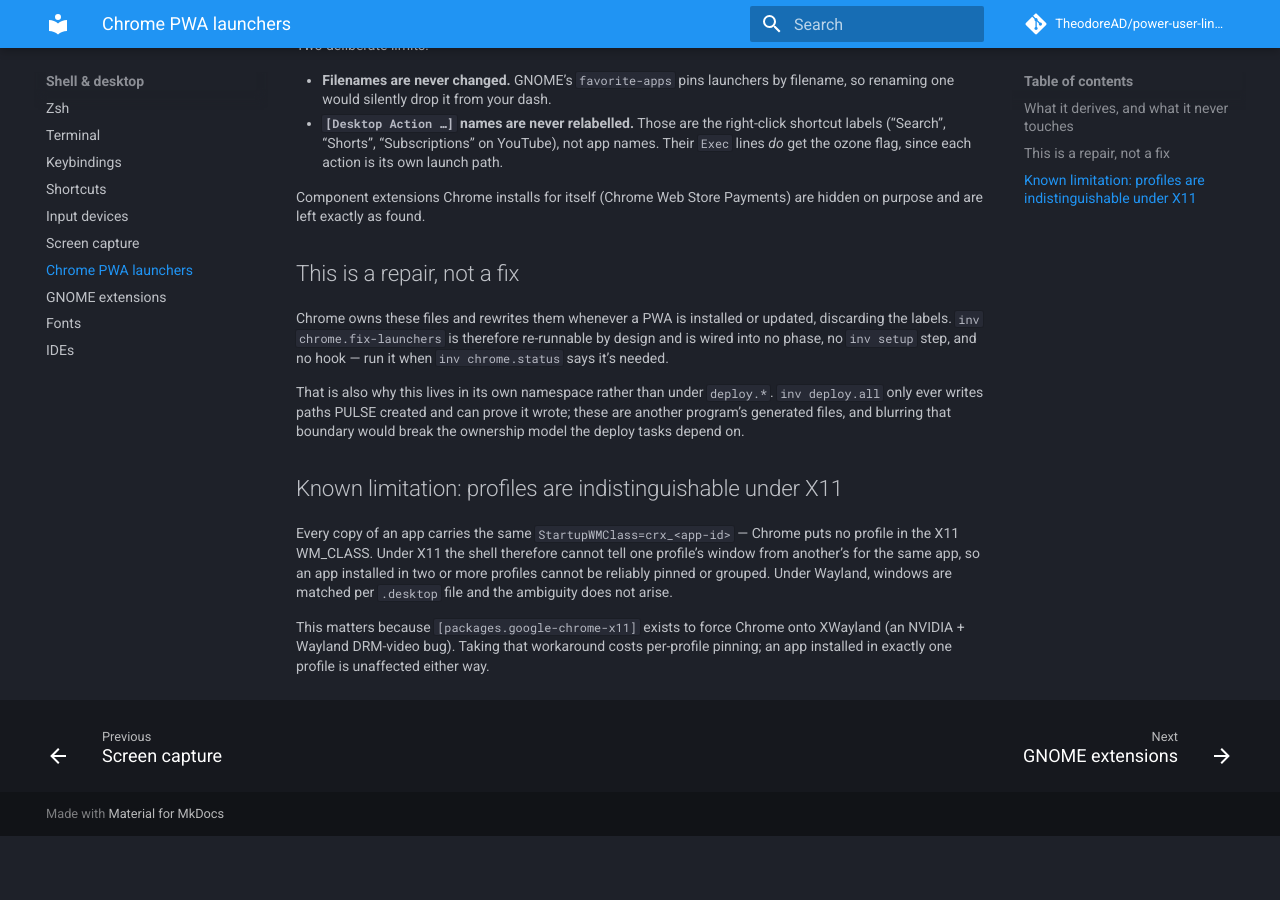
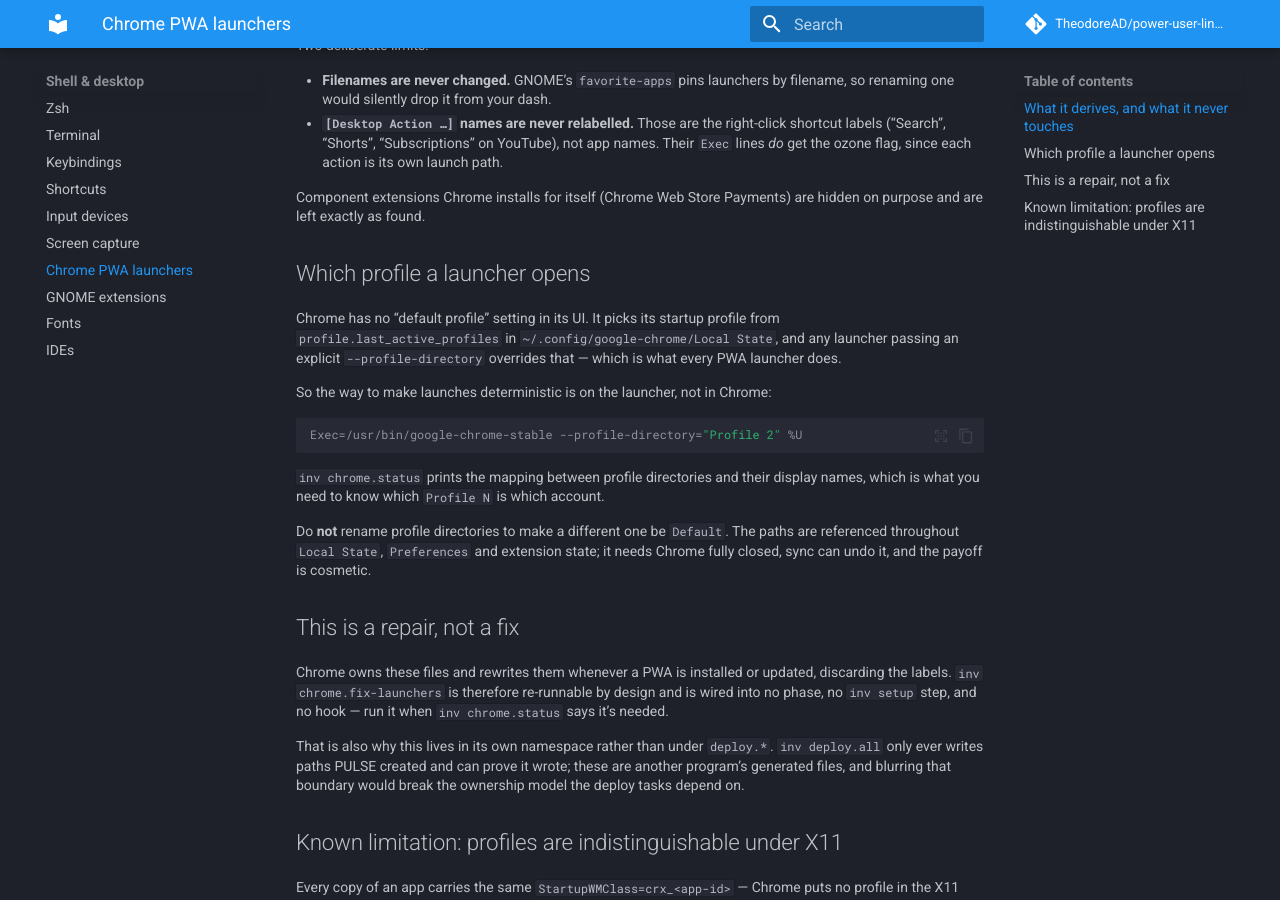
Before and after one commit to TheodoreAD/power-user-linux-setup, an MkDocs documentation site: the page built from docs/chrome.md, in a window 1280 px wide and 900 px high, scrolled down 701 px. Built offline with MkDocs 1.6.1 and Material for MkDocs 9.7.7, drawn with Linux system fonts in a browser that asks for light colours; comment, search, counter and statistics services are not loaded; before the commit the page ends 1537 px from its top, so only the background shows below that.

Commit message:
docs: how Chrome picks a profile, and how to pin a launcher to one
Chrome has no default-profile setting in its UI — it restores
last_active_profiles, and an explicit --profile-directory on the launcher
overrides that. Records the warning too: renaming profile directories to make
another one Default is referenced throughout Local State, Preferences and
extension state, and is not worth it.

Co-Authored-By: Claude Opus 5 <noreply@anthropic.com>

````diff
--- a/docs/chrome.md
+++ b/docs/chrome.md
@@ -39,6 +39,25 @@ Two deliberate limits:
 Component extensions Chrome installs for itself (Chrome Web Store Payments) are hidden on purpose
 and are left exactly as found.
 
+## Which profile a launcher opens
+
+Chrome has no "default profile" setting in its UI. It picks its startup profile from
+`profile.last_active_profiles` in `~/.config/google-chrome/Local State`, and any launcher passing an
+explicit `--profile-directory` overrides that — which is what every PWA launcher does.
+
+So the way to make launches deterministic is on the launcher, not in Chrome:
+
+```ini
+Exec=/usr/bin/google-chrome-stable --profile-directory="Profile 2" %U
+```
+
+`inv chrome.status` prints the mapping between profile directories and their display names, which is
+what you need to know which `Profile N` is which account.
+
+Do **not** rename profile directories to make a different one be `Default`. The paths are referenced
+throughout `Local State`, `Preferences` and extension state; it needs Chrome fully closed, sync can
+undo it, and the payoff is cosmetic.
+
 ## This is a repair, not a fix
 
 Chrome owns these files and rewrites them whenever a PWA is installed or updated, discarding the
````
